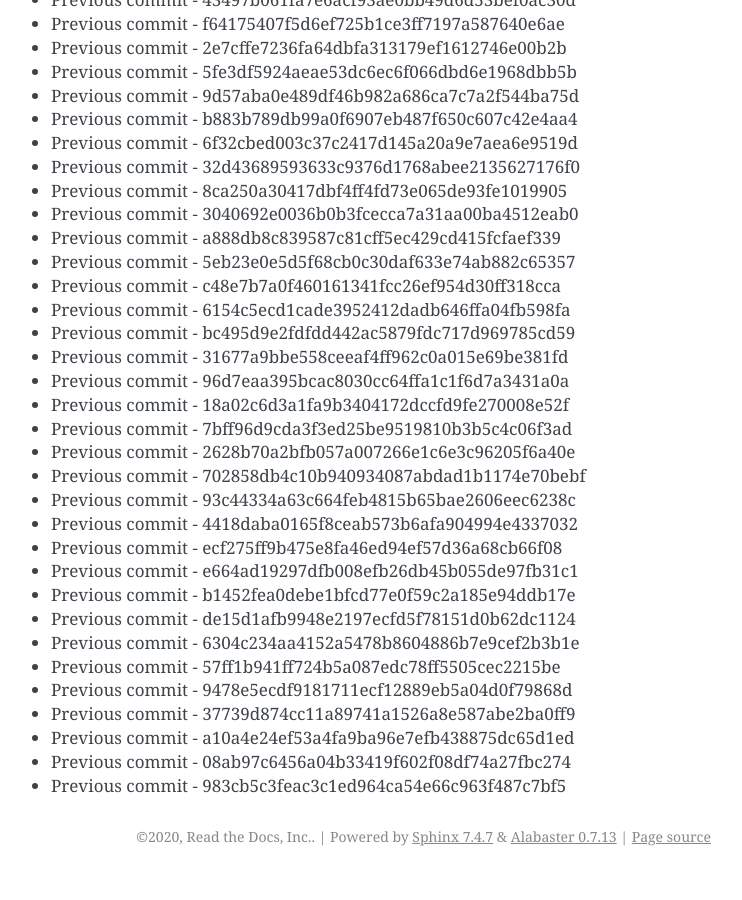
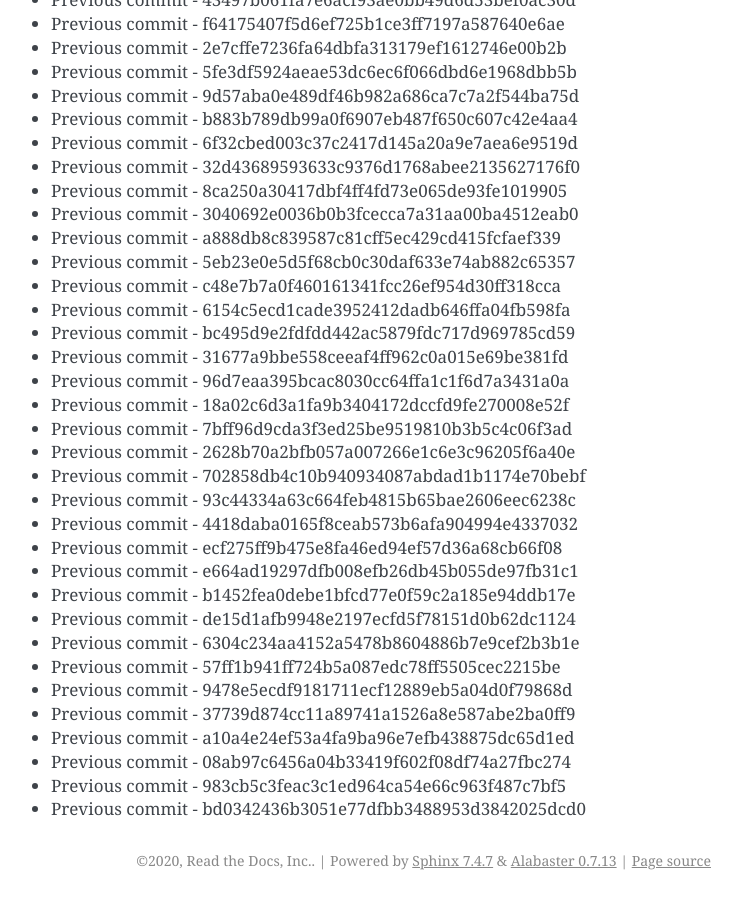
Before and after one commit to readthedocs/rtd-git-stresstest, a Sphinx documentation site: the page built from docs/updates.rst, in a window 1280 px wide and 900 px high, scrolled down 12982 px. Shown: the whole window, without its empty margins (399-1141 px from the left). Built offline with Sphinx 7.4.7, drawn with Linux system fonts in a browser that asks for light colours; before the commit the page ends 13858 px from its top, so only the background shows below that.

Commit message:
Generating commit from previous: bd0342436b3051e77dfbb3488953d3842025dcd0

```diff
--- a/docs/updates.rst
+++ b/docs/updates.rst
@@ -577,3 +577,4 @@ It can be tested for any performance characteristics.
 * Previous commit - a10a4e24ef53a4fa9ba96e7efb438875dc65d1ed
 * Previous commit - 08ab97c6456a04b33419f602f08df74a27fbc274
 * Previous commit - 983cb5c3feac3c1ed964ca54e66c963f487c7bf5
+* Previous commit - bd0342436b3051e77dfbb3488953d3842025dcd0
```
